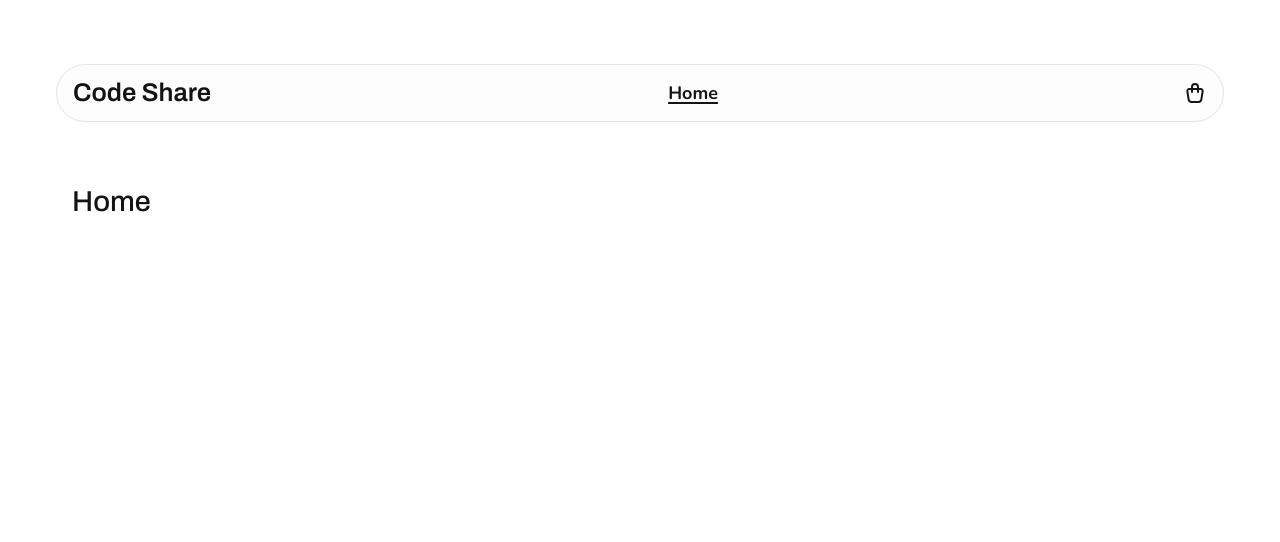
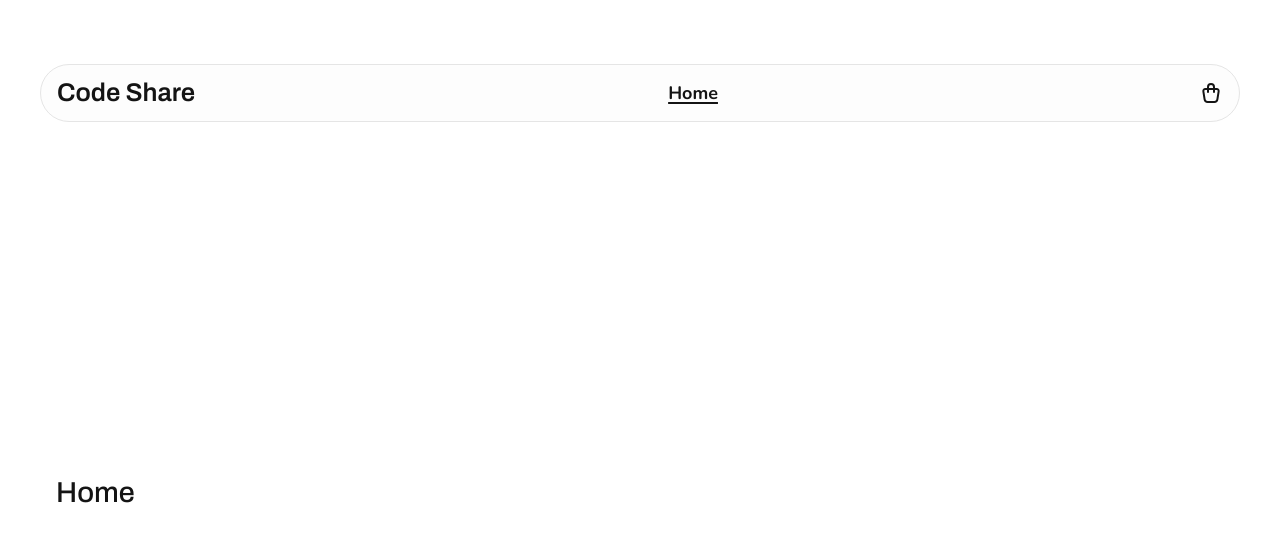
Before and after one commit to feliperdamaceno/code-share, a Vue app: page / in a window 1280 px wide. Shown: the top 542 px of the page. Built offline with nearby package versions, Linux system fonts and the light colour scheme.

Commit message:
chore: change page container style to grid and include full-bleed helper

```diff
--- a/src/assets/css/base.css
+++ b/src/assets/css/base.css
@@ -66,14 +66,18 @@
 }
 
 :where(#app) {
-  display: flex;
-  flex-direction: column;
-  align-items: stretch;
+  display: grid;
+  grid-template-columns:
+    1fr
+    min(var(--app-container), calc(100% - var(--spacing-md) * 2))
+    1fr;
+  row-gap: var(--spacing-xl);
+  align-content: stretch;
+  align-items: start;
   min-height: 100vh;
-  inline-size: 100%;
-  max-inline-size: var(--app-container);
-  margin-inline: auto;
-  padding-inline: var(--spacing-md);
-  padding-block: var(--spacing-xl);
-  gap: var(--spacing-xl);
+  padding-block-start: var(--spacing-xl);
 }
+
+:where(#app) > * {
+  grid-column: 2;
+}
--- a/src/assets/css/utils.css
+++ b/src/assets/css/utils.css
@@ -1,3 +1,8 @@
+.full-bleed {
+  grid-column: 1 / -1;
+  width: 100%;
+}
+
 .visually-hidden {
   clip: rect(0 0 0 0);
   position: absolute;
```
